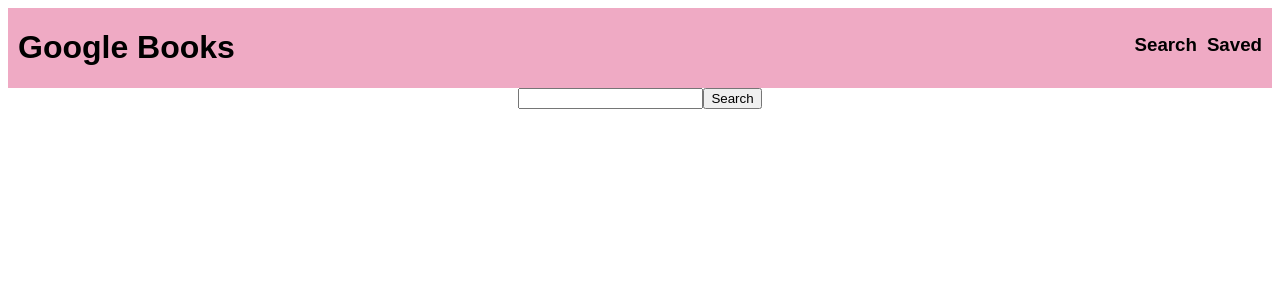
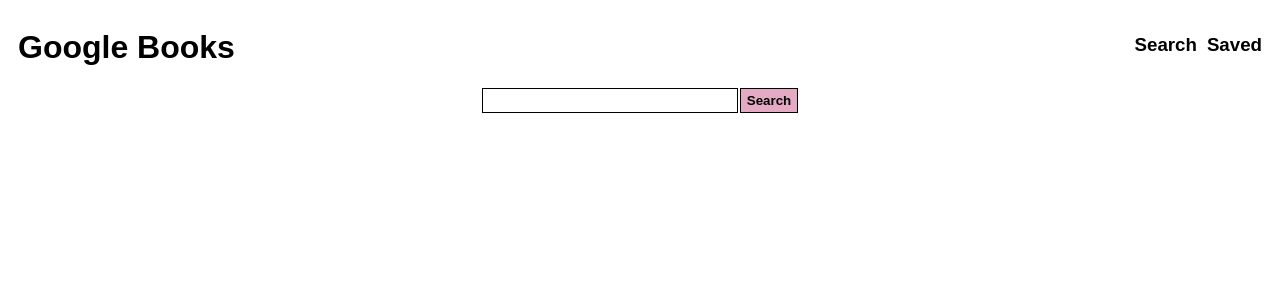
Before and after one commit to tydangelo18/googlebooks-react, a React (Create React App) app in the folder googlebooks-react/: page / in a window 1280 px wide. Shown: the top 300 px of the page. Built offline with nearby package versions, Linux system fonts and the light colour scheme.

Commit message:
General Styling.

```diff
--- a/googlebooks-react/src/components/Card.js
+++ b/googlebooks-react/src/components/Card.js
@@ -3,7 +3,6 @@
 import SaveButton from '../components/SaveButton';
 import axios from 'axios'
 
-const baseURL = 'localhost:3001'
 
 class Card extends Component {
     constructor(props) {
@@ -51,6 +50,7 @@
                     </div>
                     <SaveButton handleClick={this.handleClick} />
                 </div>
+
         );
     }
 }
--- a/googlebooks-react/src/components/List.js
+++ b/googlebooks-react/src/components/List.js
@@ -1,7 +1,8 @@
 import React, { Component } from 'react';
+import '../styles/List.css';
 //Import Components
 import Card from './Card';
-import SaveButton from './SaveButton';
+
 
 class List extends Component {
 
--- a/googlebooks-react/src/components/SaveButton.js
+++ b/googlebooks-react/src/components/SaveButton.js
@@ -1,11 +1,12 @@
 import React, { Component } from 'react';
+import '../styles/SaveButton.css';
 
 class SaveButton extends Component {
     render() {
         const { handleClick } = this.props
         return (
             <div className="SaveButton">
-                <button onClick={handleClick}>Save</button>
+                <button className="saveBtn" onClick={handleClick}>Save</button>
             </div>
         );
     }
--- a/googlebooks-react/src/components/Search.js
+++ b/googlebooks-react/src/components/Search.js
@@ -6,8 +6,8 @@
         return (
             <div className="Search">
                 <form onSubmit={this.props.getAPI} action="">
-                    <input onChange={this.props.handleSearch} type="text" />
-                    <button type="submit">Search</button>
+                    <input className="input" onChange={this.props.handleSearch} type="text" />
+                    <button className="searchBtn" type="submit">Search</button>
                 </form>
             </div>
         );
--- a/googlebooks-react/src/styles/Header.css
+++ b/googlebooks-react/src/styles/Header.css
@@ -12,9 +12,6 @@
     justify-content: space-between;
     font-family: sans-serif;
     color: #000000;
-    background-color: #EFAAC4;
-    position: relative;
-    width: 100%;
 }
 
 .title {
--- /dev/null
+++ b/googlebooks-react/src/styles/List.css
@@ -0,0 +1,11 @@
+.List {
+    display: flex;
+    justify-content: center;
+    flex-direction: row;
+    flex-wrap: wrap;
+    margin: 10px;
+}
+
+.Card {
+    margin: 10px;
+}
--- /dev/null
+++ b/googlebooks-react/src/styles/SaveButton.css
@@ -0,0 +1,18 @@
+.SaveButton {
+    display: flex;
+    justify-content: center;
+}
+
+.saveBtn {
+    width: 85px;
+    height: 30px;
+
+    background-color: #EFAAC4;
+    border: 2px solid #000000;
+    font-weight: bold;
+}
+
+.saveBtn:hover {
+    background-color: #000000;
+    color: #EFAAC4;
+}
--- a/googlebooks-react/src/styles/Search.css
+++ b/googlebooks-react/src/styles/Search.css
@@ -3,3 +3,23 @@
     display: flex;
     justify-content: center;
 }
+
+.input {
+    width: 250px;
+    height: 19px;
+    padding: 2px;
+    border: 1px solid #000000;
+}
+
+.searchBtn {
+    height: 25px;
+    font-weight: bold;
+    background-color: #E4AAC4;
+    border: 1px solid #000000;
+    margin-left: 2px;
+}
+
+.searchBtn:hover {
+    background-color: #000000;
+    color: #EFAAC4;
+}
```
Also changed, not shown: googlebooks-react/src/styles/Card.css (line endings or trailing spaces). Lines whose indentation alone changed are shown as unchanged.
